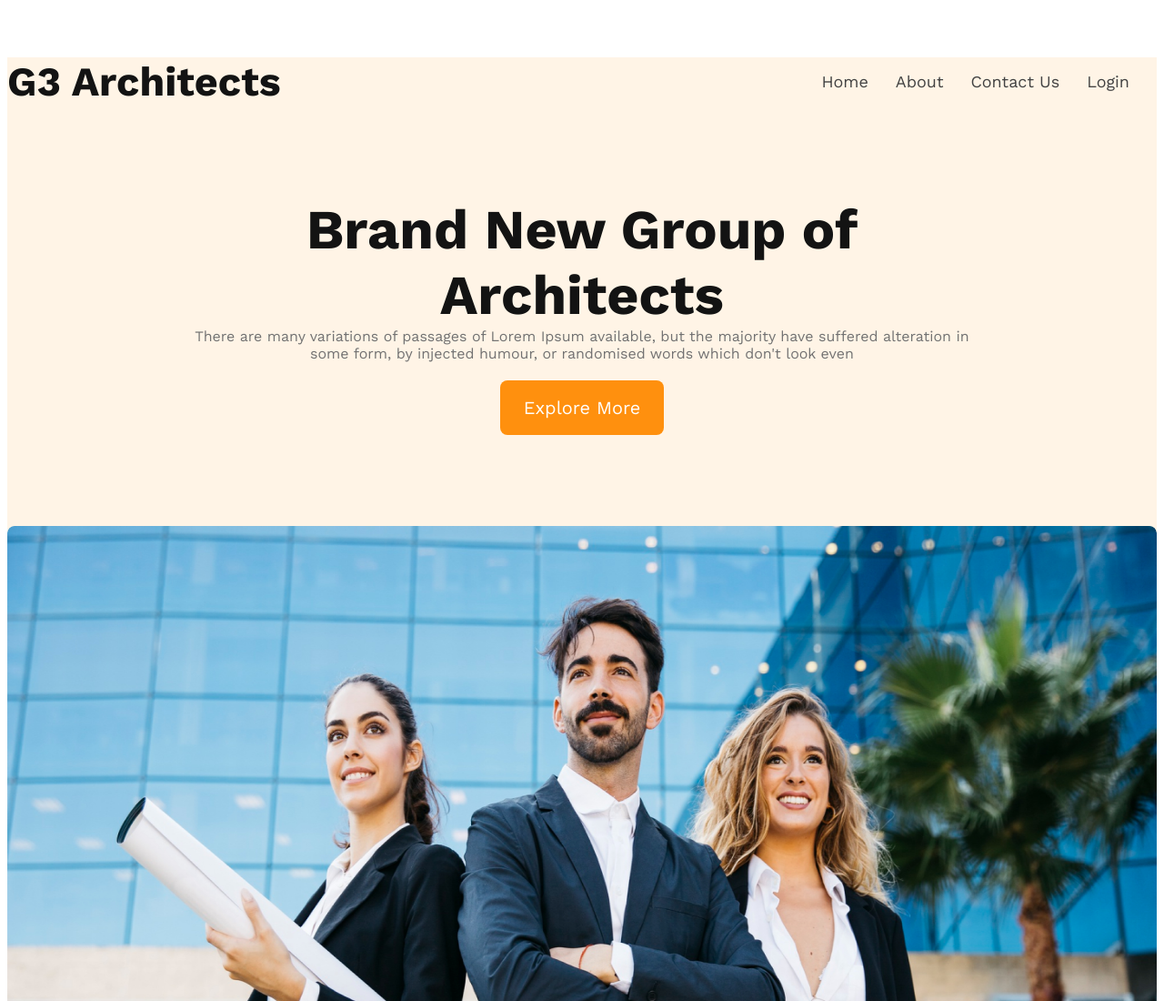
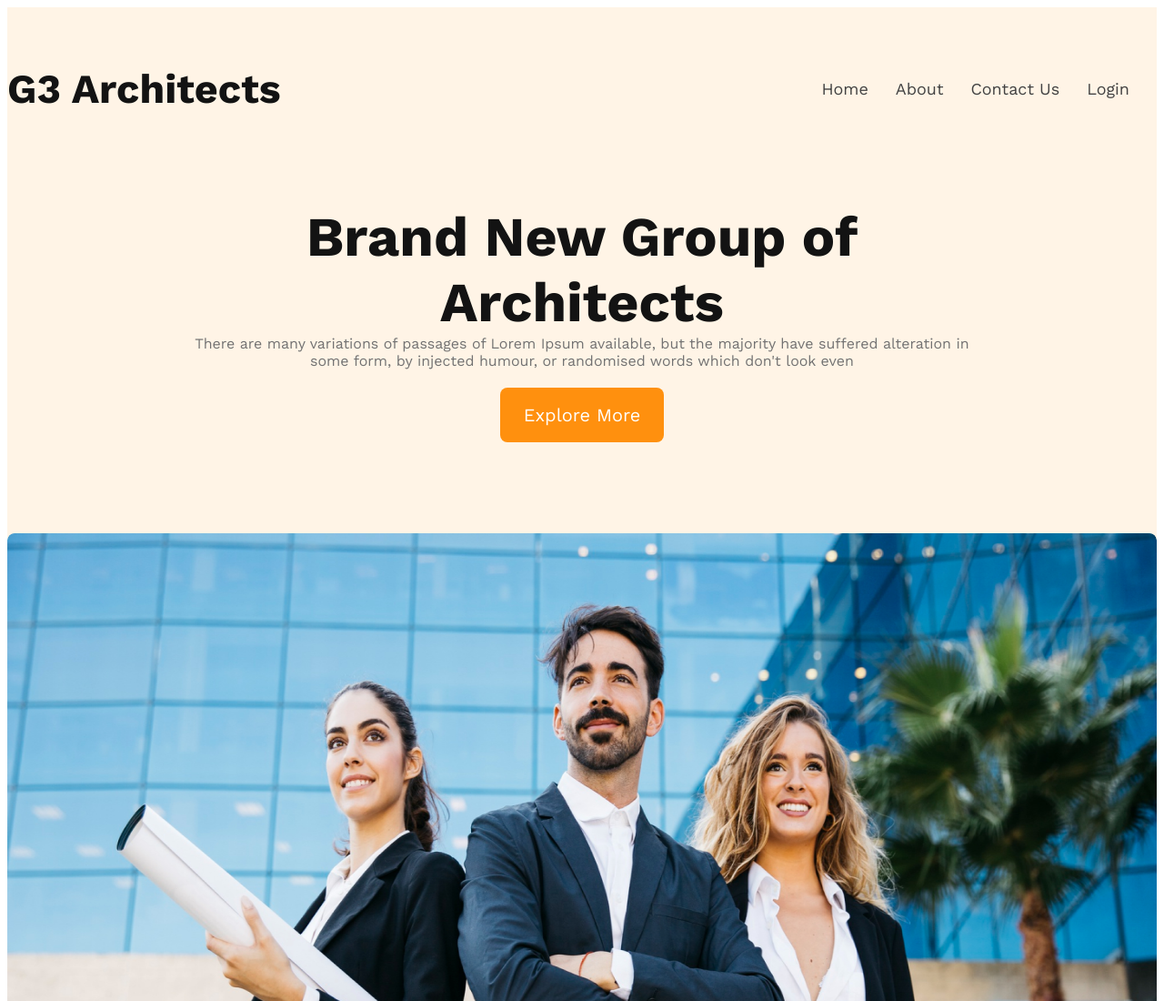
Before and after one commit to yousuf1803/g3-architects-website, a plain HTML site: page index.html in a window 1280 px wide. Shown: the top 1100 px of the page at 91% size. Drawn offline with nearby package versions, Linux system fonts and the light colour scheme.

Commit message:
remove margin-top of navbar

```diff
--- a/styles/architects.css
+++ b/styles/architects.css
@@ -20,7 +20,8 @@ header{
     max-width:1440px ;
     margin: 0 auto;
     align-items: center;
-    margin-top: 63px;
+    padding-top: 63px;
+
 }
 .brand{
     max-width: 302px;
```
